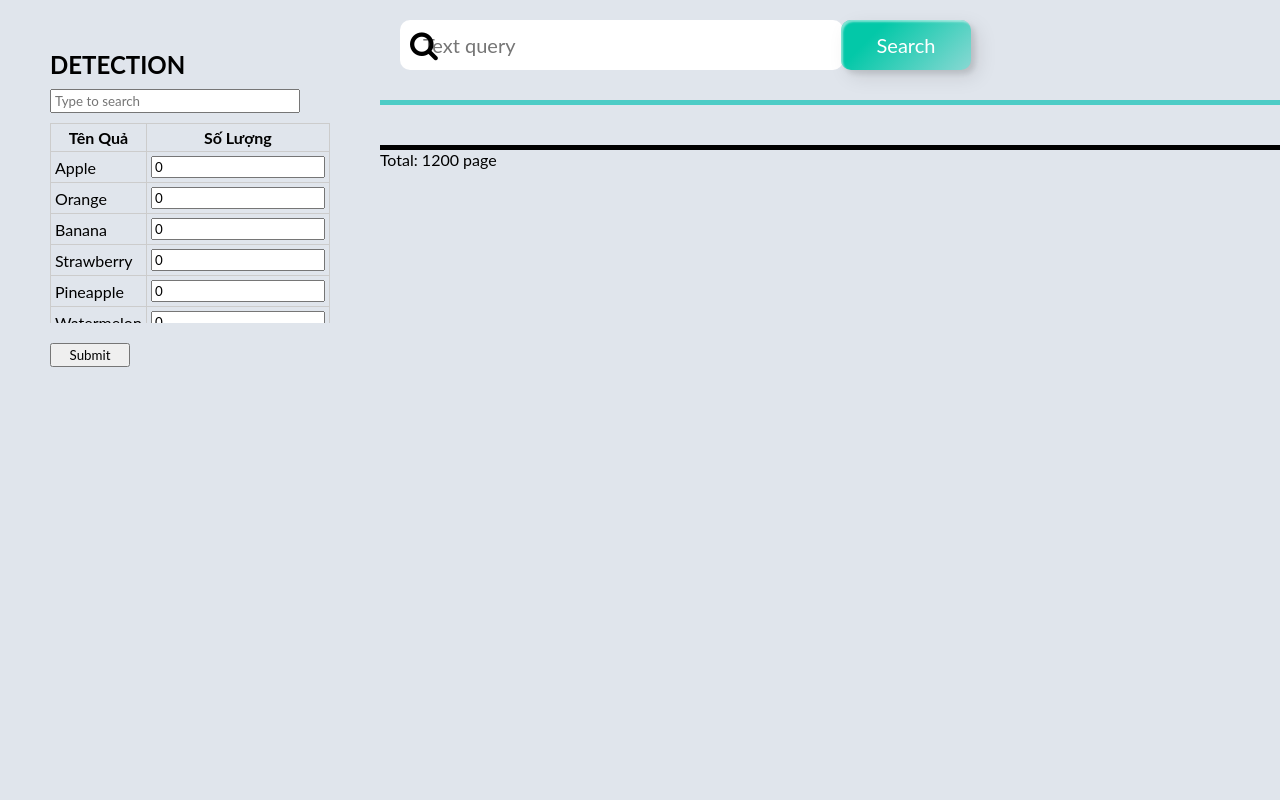
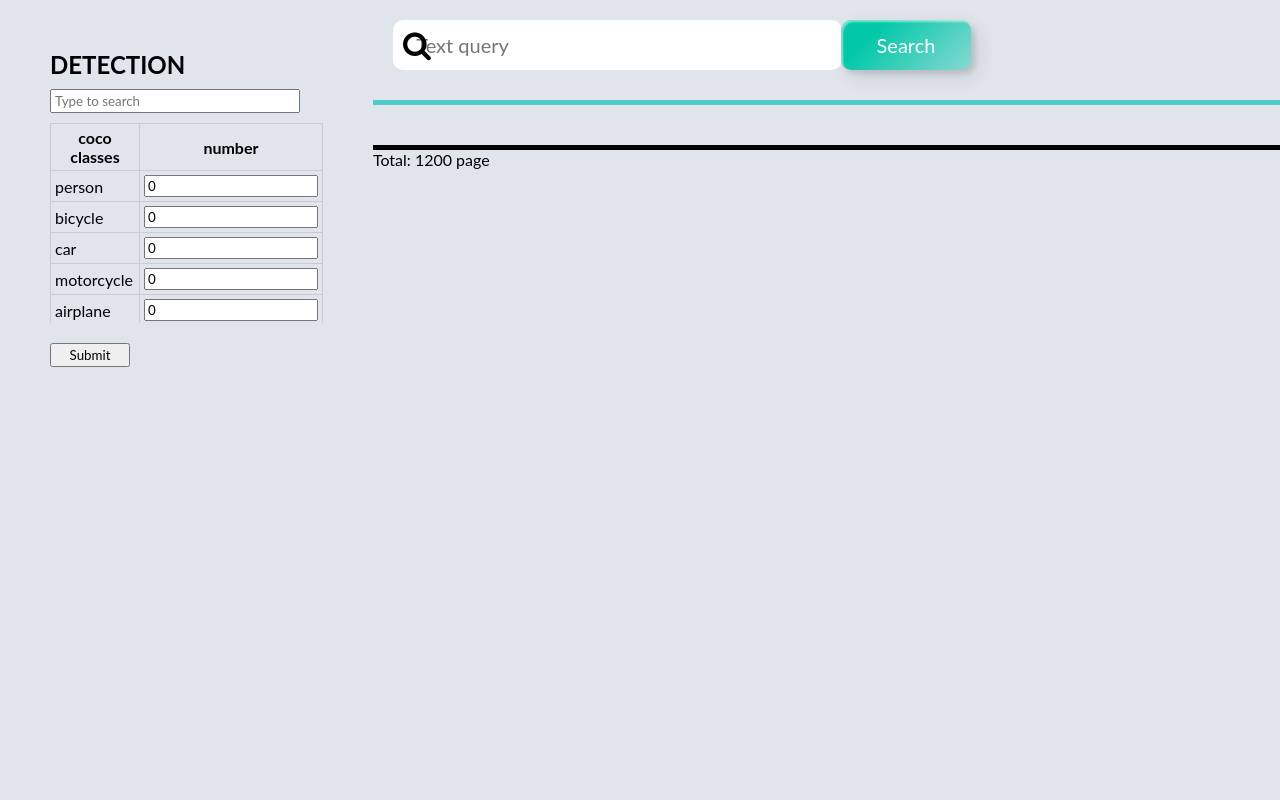
Before and after one commit to duongngockhanh/event-retrieval-from-video, a Flask app: template templates/home.html in a window 1280 px wide. Run offline with Flask 2, Linux system fonts and the light colour scheme; the template is opened without the code that fills it, so the values that code supplies are empty; parts of the project's set-up code (start-up, migrations or seed data) failed here and were passed over.

Commit message:
update name columns

```diff
--- a/templates/home.html
+++ b/templates/home.html
@@ -365,8 +365,8 @@
         <div class="tableOD">
           <table id="fruitTable">
             <tr>
-              <th>Tên Quả</th>
-              <th>Số Lượng</th>
+              <th>coco classes</th>
+              <th>number</th>
             </tr>
           </table>
         </div>
@@ -512,19 +512,15 @@
 
 
     // Object Detection Section
-    var fruits = ["Apple",
-      "Orange",
-      "Banana",
-      "Strawberry",
-      "Pineapple",
-      "Watermelon",
-      "Kiwi",
-      "Mango",
-      "Grape",
-      "Pear",
-      "Peach",
-      "Cherry",
-      "Blueberry"
+    var fruits = [
+      'person', 'bicycle', 'car', 'motorcycle', 'airplane', 'bus', 'train', 'truck', 'boat', 'traffic light',
+      'fire hydrant', 'stop sign', 'parking meter', 'bench', 'bird', 'cat', 'dog', 'horse', 'sheep', 'cow',
+      'elephant', 'bear', 'zebra', 'giraffe', 'backpack', 'umbrella', 'handbag', 'tie', 'suitcase', 'frisbee',
+      'skis', 'snowboard', 'sports ball', 'kite', 'baseball bat', 'baseball glove', 'skateboard', 'surfboard', 'tennis racket', 'bottle',
+      'wine glass', 'cup', 'fork', 'knife', 'spoon', 'bowl', 'banana', 'apple', 'sandwich', 'orange',
+      'broccoli', 'carrot', 'hot dog', 'pizza', 'donut', 'cake', 'chair', 'couch', 'potted plant', 'bed',
+      'dining table', 'toilet', 'tv', 'laptop', 'mouse', 'remote', 'keyboard', 'cell phone', 'microwave', 'oven',
+       'toaster', 'sink', 'refrigerator', 'book', 'clock', 'vase', 'scissors', 'teddy bear', 'hair drier', 'toothbrush'
     ]; // Mảng lưu trữ danh sách quả
 
 
```
